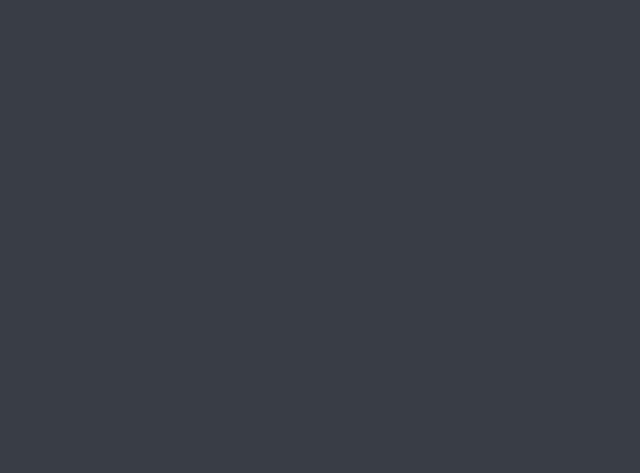
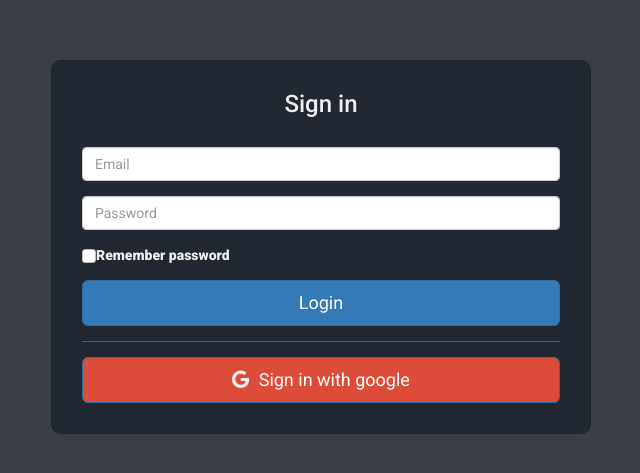
Before and after one commit to te-lyhourt/hotel_recommend, a Vue app: page /login-page in a window 1280 px wide. Before the commit this address had no page. Shown: the part 153-626 px from the top of the page, without its empty margins (319-959 px from the left). Built offline with nearby package versions, Linux system fonts and the light colour scheme.

Commit message:
login-pagev2

```diff
--- a/src/router/index.js
+++ b/src/router/index.js
@@ -4,6 +4,7 @@ import DetailPage from '../views/DetailPage.vue'
 import loginAdmin from '../views/loginAdmin.vue'
 import adminPanel from '../views/adminPanel.vue'
 import createPage from '../views/createPage.vue'
+import loginPage from '../views/loginPage.vue'
 const routes=[
     {
         path:'/',
@@ -30,6 +31,11 @@ const routes=[
         path: '/admin/create-hotel',
         name: 'createPage',
         component:createPage
+    },
+    {
+        path: '/login-page',
+        name: 'loginPage',
+        component: loginPage
     }
 ]
 
--- a/src/views/adminPanel.vue
+++ b/src/views/adminPanel.vue
@@ -119,9 +119,7 @@
                     </li>
                 </ul>
             </nav>
-
         </div>
-
     </body>
 </template>
 
@@ -137,7 +135,6 @@
 
     body {
         font-family: 'Roboto', sans-serif;
-
         background-color: #393E46;
 
     }
--- /dev/null
+++ b/src/views/loginPage.vue
@@ -0,0 +1,64 @@
+<template>
+
+    <section class="vh-100">
+  <div class="container py-5 h-100">
+    <div class="row d-flex justify-content-center align-items-center h-100" >
+      <div class="col-12 col-md-8 col-lg-6 col-xl-5" >
+        <div class="card shadow-2-strong" style="border-radius: 1rem; background-color:#222831">
+          <div class="card-body p-5 text-center">
+
+            <h3 class="mb-5">Sign in</h3>
+
+            <div class="form-outline mb-4">
+              <input type="email" id="typeEmailX-2" class="form-control form-control-lg" placeholder="Email"/>
+
+            </div>
+
+            <div class="form-outline mb-4">
+              <input type="password" id="typePasswordX-2" class="form-control form-control-lg" placeholder="Password"/>
+
+            </div>
+
+            <!-- Checkbox -->
+            <div class="form-check d-flex justify-content-start mb-4">
+              <input
+                class="form-check-input"
+                type="checkbox"
+                value=""
+                id="form1Example3"
+              />
+            <label class="form-check-label" for="form1Example3">Remember password </label>
+            </div>
+
+            <button class="btn btn-primary btn-lg btn-block" type="submit">Login</button>
+
+            <hr class="my-4">
+
+            <button class="btn btn-lg btn-block btn-primary" style="background-color: #dd4b39;" type="submit"><i class="fab fa-google me-2"></i> Sign in with google</button>
+
+
+          </div>
+        </div>
+      </div>
+    </div>
+  </div>
+</section>
+</template>
+
+<style scoped>
+ @import url('https://fonts.googleapis.com/css2?family=Roboto:wght@300;400;500&display=swap');
+
+    section {
+        font-family: 'Roboto', sans-serif;
+        background-color: #393E46;
+
+    }
+
+        * {
+        box-sizing: border-box;
+        padding: 0;
+        margin: 0;
+        color: #eee;
+    }
+
+</style>
```
Also changed, not shown: src/assets/detail_page/login-logo.png (added).
